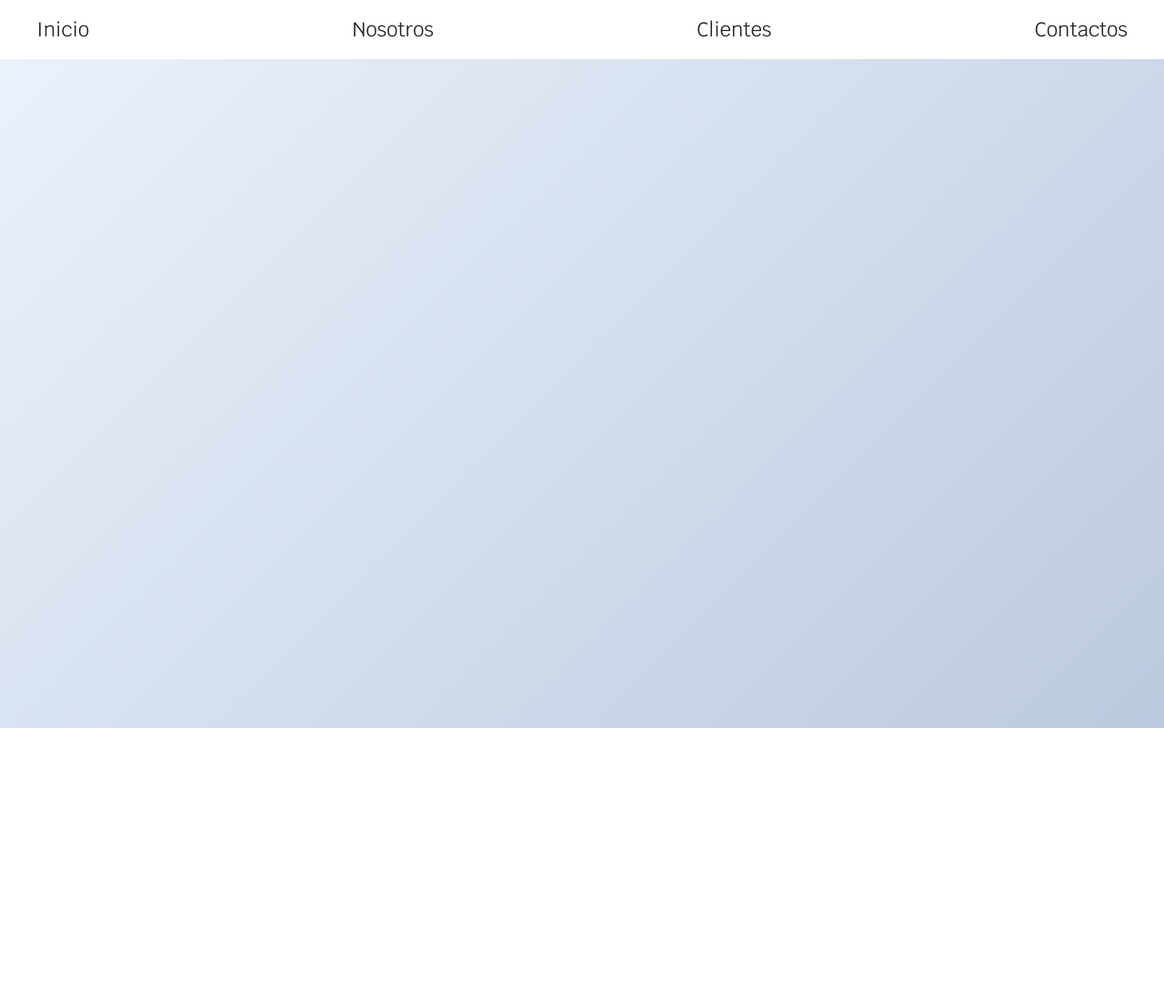
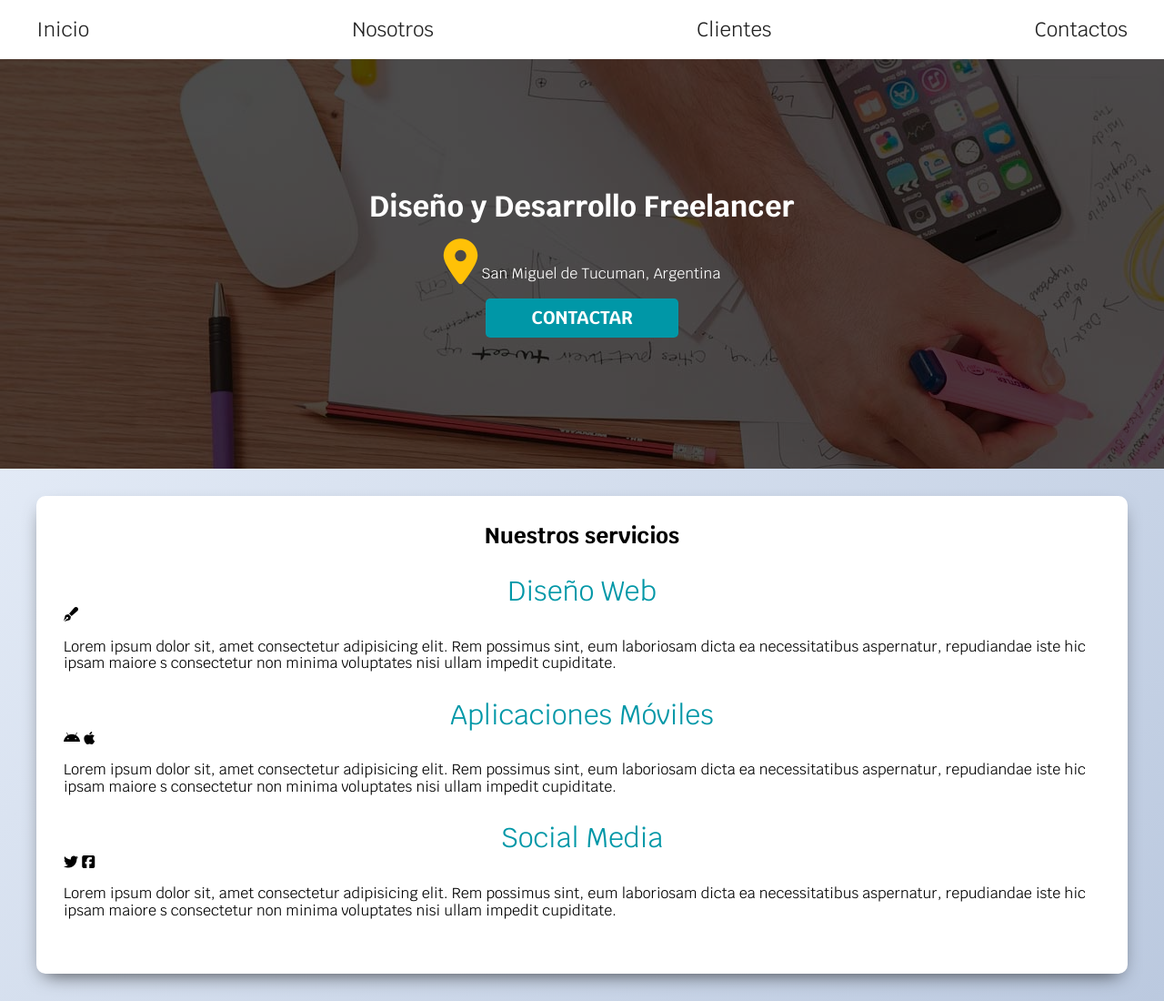
Before and after one commit to cabrerafrancisco/Sitio-Freelancer, a plain HTML site: page Sitio-freelancer/index.html in a window 1280 px wide. Shown: the whole page at 91% size. Before the commit the page ends 800 px from the top, so only its background shows below. Drawn offline with nearby package versions, Linux system fonts and the light colour scheme.

Commit message:
Se agrego el 'hero' y el main al proyecto, aplicando estilos a ambos

```diff
--- a/Sitio-freelancer/css/style.css
+++ b/Sitio-freelancer/css/style.css
@@ -1,5 +1,9 @@
 :root{
+    --primario: #ffc107;
+    --secundario: #0097a7;
     --oscuro: #212121;
+
+    --anchoPantalla : 1200px;
 }
 html {
     box-sizing: border-box;
@@ -15,8 +19,19 @@ body{
     background-image: linear-gradient(135deg, #edf3fc 0%, #bbc9df 100%);
     font-size: 1.6rem;
 }
+h1,h2,h3 {
+    margin: 0;
+}
+h2,h3 {
+    text-align: center;
+}
+h3{
+    color: var(--secundario);
+    font-weight: 400;
+    font-size: 3rem;
+}
 .site-header nav{
-    max-width: 1200px;
+    max-width: var(--anchoPantalla);
     margin: 0 auto;
     padding: 2rem 0;
 
@@ -48,3 +63,57 @@ body{
         margin-bottom: 0;
     }
 }
+.hero{
+    height: 45rem;
+    background-image: url(../img/hero.jpg);
+    position: relative;
+    display: flex;
+    justify-content: center;
+    align-items: center;
+}
+.hero::after{
+    content: '';
+    background-color: rgba(0, 0, 0, .7);
+    position: absolute;
+    top: 0;
+    left: 0;
+    right: 0;
+    bottom: 0;
+}
+.contenedor-hero{
+    color: white;
+    position: relative;
+    z-index: 1;
+    text-align: center;
+}
+.contenedor-hero i{
+    font-size: 5rem;
+    color: var(--primario);
+}
+.boton{
+    background-color: var(--secundario);
+    padding: 1rem 5rem;
+    display: inline-block;
+    color: white;
+    text-decoration: none;
+    text-transform: uppercase;
+    font-weight: 700;
+    font-size: 2.0rem;
+    border-radius: .5rem;
+}
+
+.contenedor{
+    max-width: var(--anchoPantalla);
+    margin: 0 auto;
+    background-color: white;
+    padding: 3rem;
+    border-radius: 1rem;
+    -webkit-box-shadow: 0px 9px 21px -9px rgba(0,0,0,0.74);
+    -moz-box-shadow: 0px 9px 21px -9px rgba(0,0,0,0.74);
+    box-shadow: 0px 9px 21px -9px rgba(0,0,0,0.74);
+
+}
+
+.servicios {
+    margin: 3rem auto;
+}
--- a/Sitio-freelancer/index.html
+++ b/Sitio-freelancer/index.html
@@ -20,6 +20,49 @@
             <a href="#">Contactos</a>
         </nav>
     </header>
-
+    <div class="hero">
+        <div class="contenedor-hero">
+            <h1>Diseño y Desarrollo Freelancer</h1>
+            <p><i class="fas fa-map-marker-alt"></i> San Miguel de Tucuman, Argentina</p>
+            <a href="#" class="boton">Contactar</a>
+        </div>
+    </div>
+    <main class="servicios contenedor">
+        <h2>Nuestros servicios</h2>
+        <div class="contenedor-servicios">
+            <div class="servicios">
+                <h3>Diseño Web</h3>
+                <div class="iconos">
+                    <i class="fas fa-pen-fancy"></i>
+                </div>
+                <p>Lorem ipsum dolor sit, amet consectetur
+                    adipisicing elit. Rem possimus sint, eum laboriosam dicta ea
+                    necessitatibus aspernatur, repudiandae iste hic ipsam maiore
+                    s consectetur non minima voluptates nisi ullam impedit cupiditate.</p>
+            </div>
+            <div class="servicios">
+                <h3>Aplicaciones Móviles</h3>
+                <div class="iconos">
+                    <i class="fab fa-android"></i>
+                    <i class="fab fa-apple"></i>
+                </div>
+                <p>Lorem ipsum dolor sit, amet consectetur
+                    adipisicing elit. Rem possimus sint, eum laboriosam dicta ea
+                    necessitatibus aspernatur, repudiandae iste hic ipsam maiore
+                    s consectetur non minima voluptates nisi ullam impedit cupiditate.</p>
+            </div>
+            <div class="servicios">
+                <h3>Social Media</h3>
+                <div class="iconos">
+                    <i class="fab fa-twitter"></i>
+                    <i class="fab fa-facebook-square"></i>
+                </div>
+                <p>Lorem ipsum dolor sit, amet consectetur
+                    adipisicing elit. Rem possimus sint, eum laboriosam dicta ea
+                    necessitatibus aspernatur, repudiandae iste hic ipsam maiore
+                    s consectetur non minima voluptates nisi ullam impedit cupiditate.</p>
+            </div>
+        </div>
+    </main>
 </body>
 </html>
```
